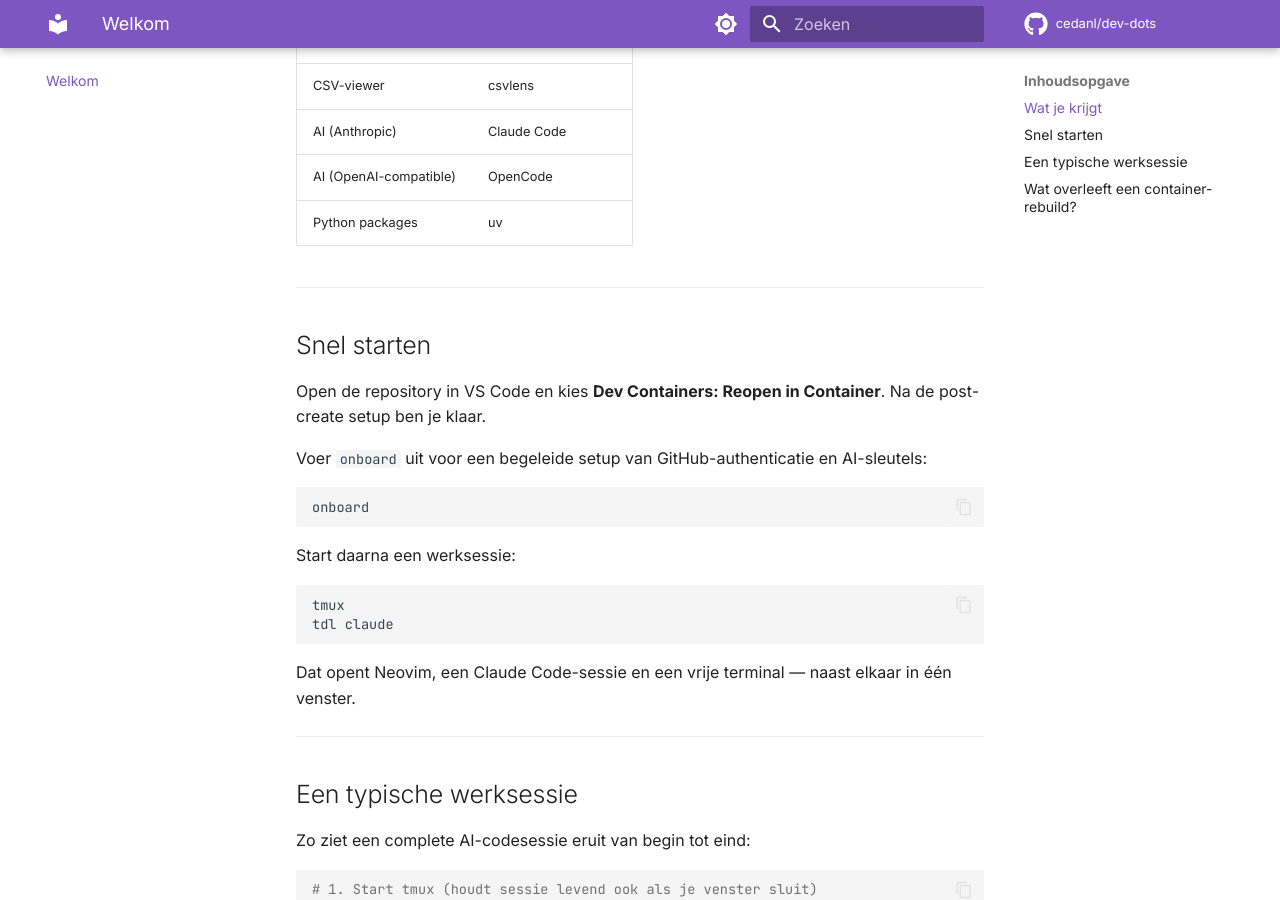
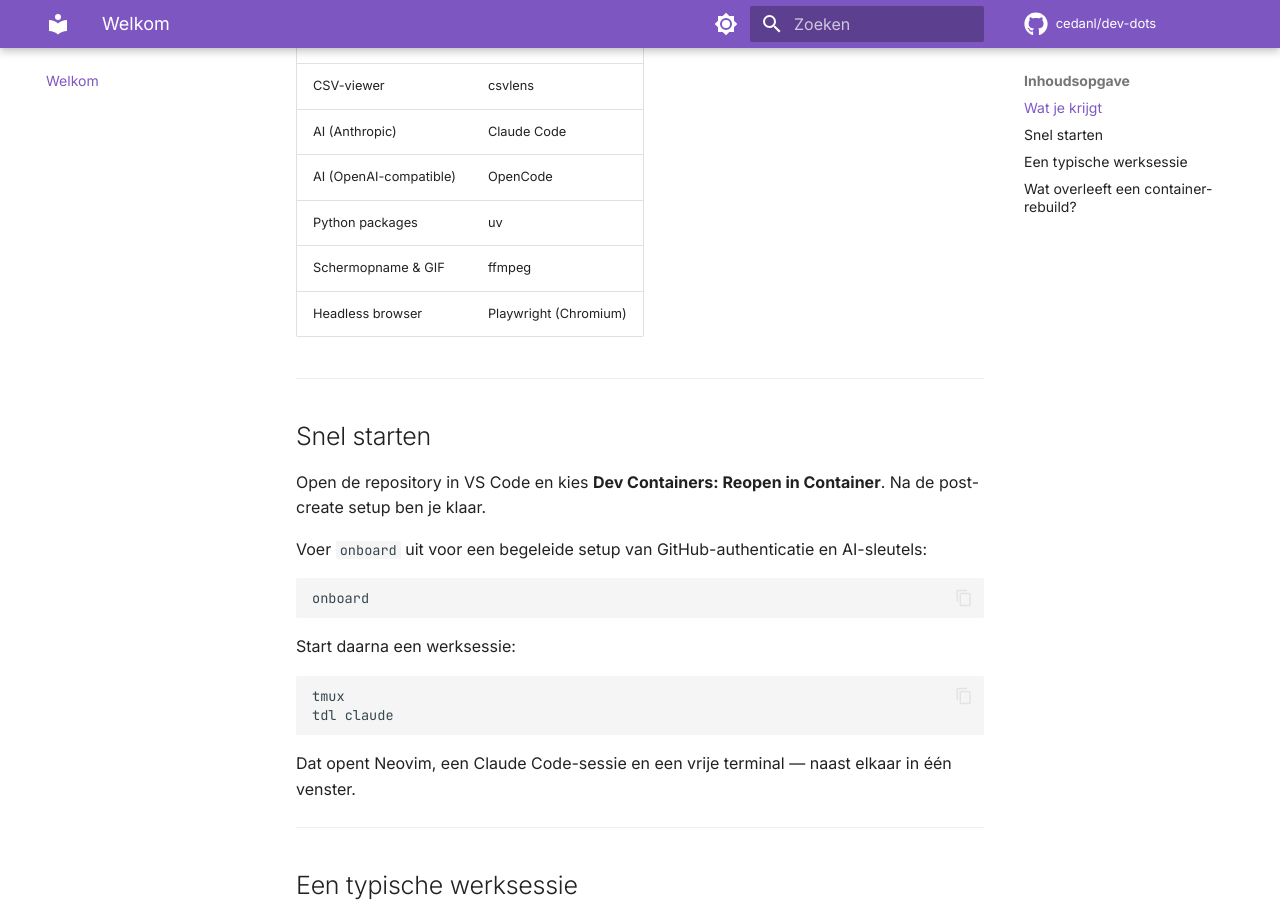
Before and after one commit to cedanl/dev-dots, an MkDocs documentation site: the page built from docs/index.md, in a window 1280 px wide and 900 px high, scrolled down 971 px. Built offline with MkDocs 1.6.1 and Material for MkDocs 9.7.7, drawn with Linux system fonts in a browser that asks for light colours; comment, search, counter and statistics services are not loaded.

Commit message:
docs: add ffmpeg and Playwright to index tool table

```diff
--- a/docs/index.md
+++ b/docs/index.md
@@ -25,6 +25,8 @@ Dit is geen grab-bag van willekeurige tools. Het is één consistent systeem, on
 | AI (Anthropic) | Claude Code |
 | AI (OpenAI-compatible) | OpenCode |
 | Python packages | uv |
+| Schermopname & GIF | ffmpeg |
+| Headless browser | Playwright (Chromium) |
 
 ---
 
```
